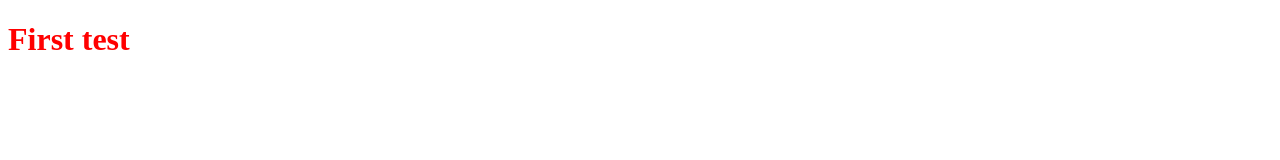
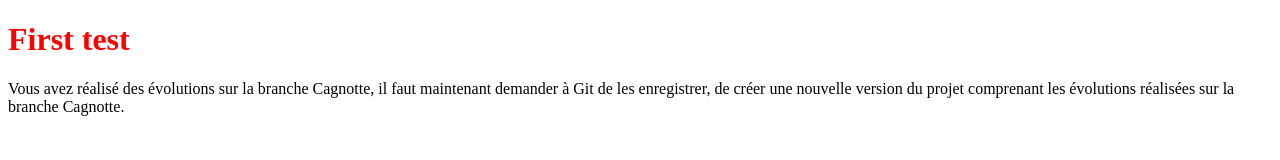
Before and after one commit to Issa-ba/angular-test-first, a plain HTML site: page first-test/index.html in a window 1280 px wide. Drawn offline with Linux system fonts and the light colour scheme.

Commit message:
realisation de la branch pages

```diff
--- a/first-test/index.html
+++ b/first-test/index.html
@@ -9,5 +9,7 @@
 </head>
 <body>
     <h1>First test</h1>
+    <p>Vous avez réalisé des évolutions sur la branche Cagnotte, il faut maintenant demander à Git de les enregistrer,
+        de créer une nouvelle version du projet comprenant les évolutions réalisées sur la branche Cagnotte.</p>
 </body>
 </html>
```
Also changed, not shown: first-test/16334582311209_image27.png (added).
